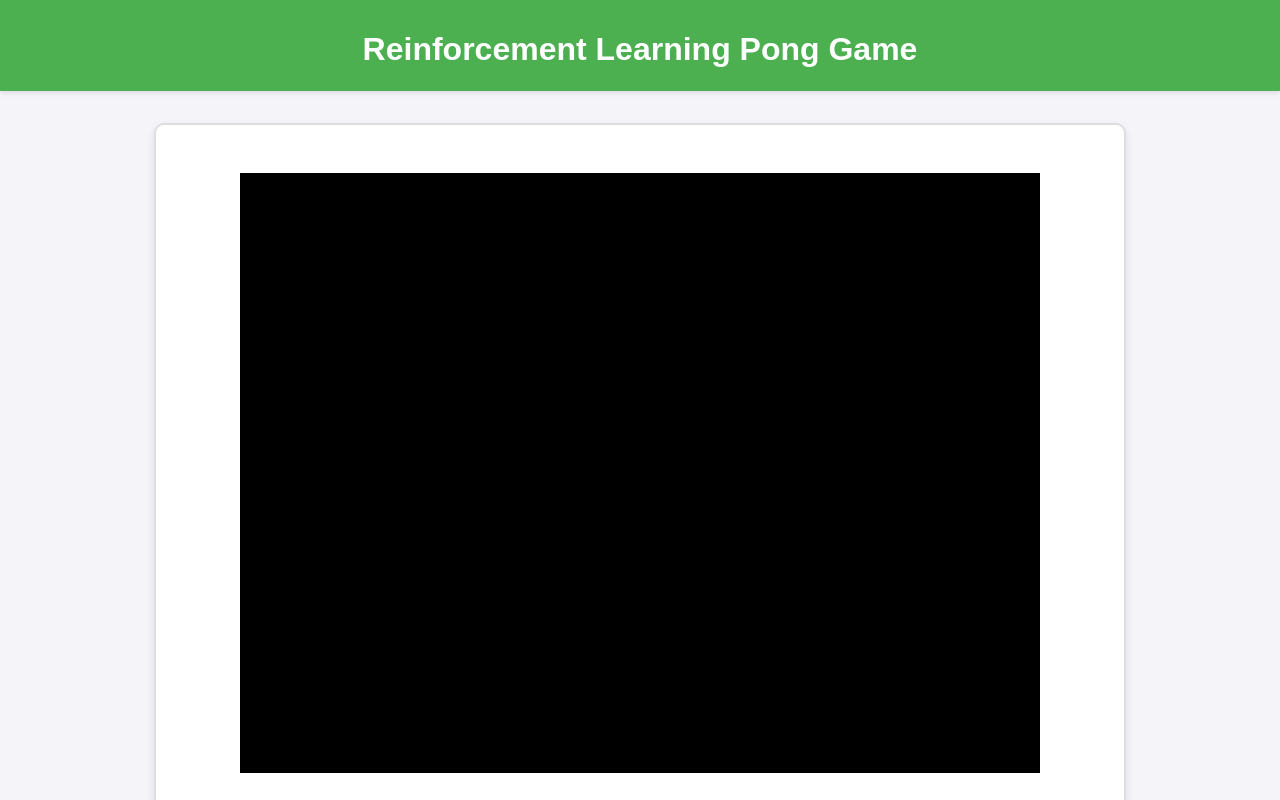
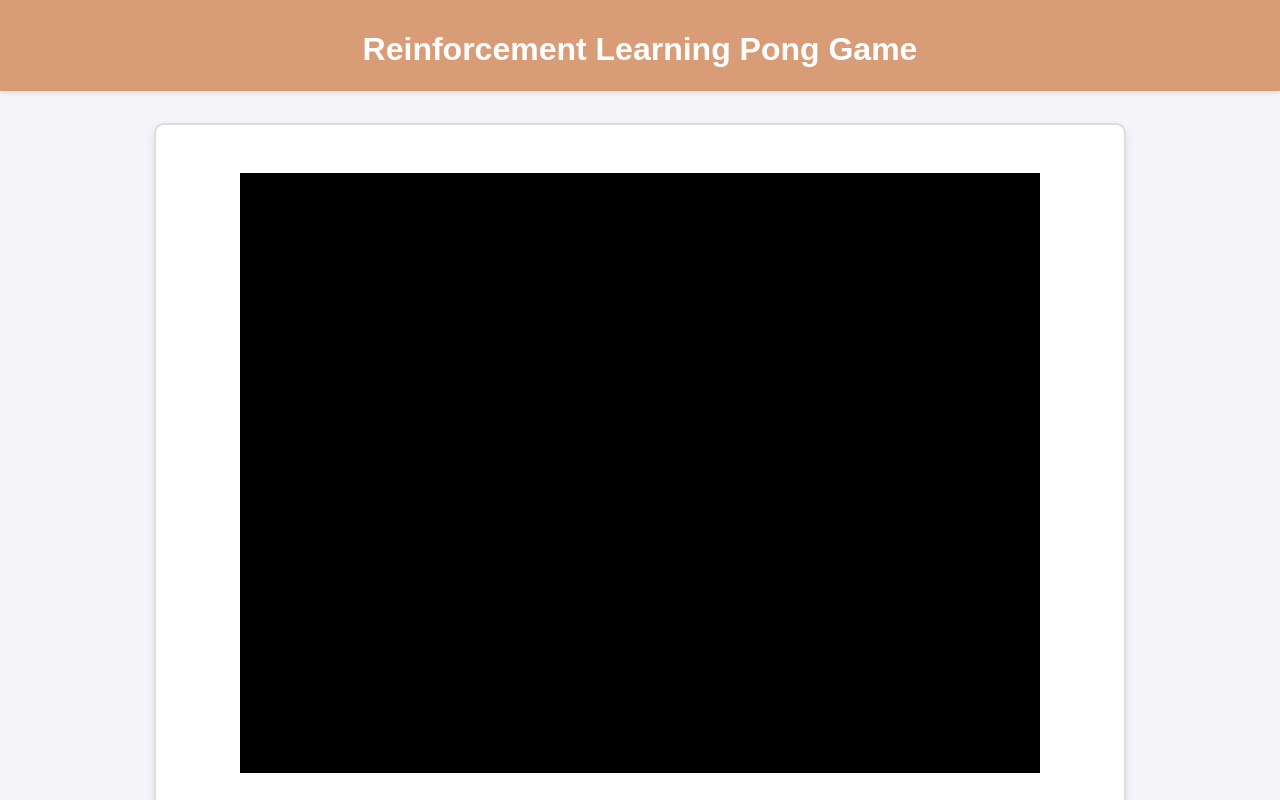
Before and after one commit to Harold2828/ReinforcementLearningPong, a website built with Vite: page PongGame/index.html in a window 1280 px wide. Shown: the top 800 px of the page. Built offline with nearby package versions, Linux system fonts and the light colour scheme.

Commit message:
Update the color

```diff
--- a/PongGame/styles/main.css
+++ b/PongGame/styles/main.css
@@ -17,7 +17,7 @@
 
   /* Header */
   header {
-    background-color: #4caf50;
+    background-color: #d89c77;
     color: white;
     padding: 1rem 2rem;
     text-align: center;
```
